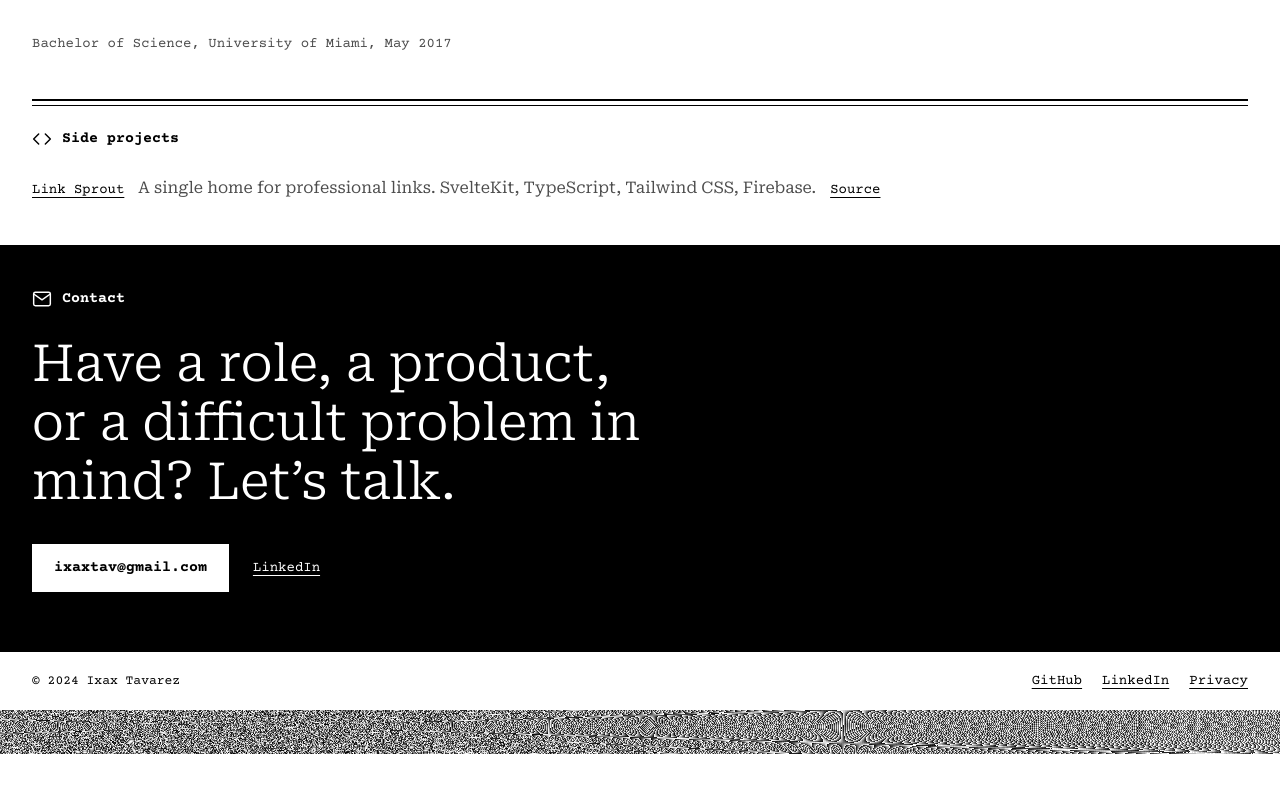
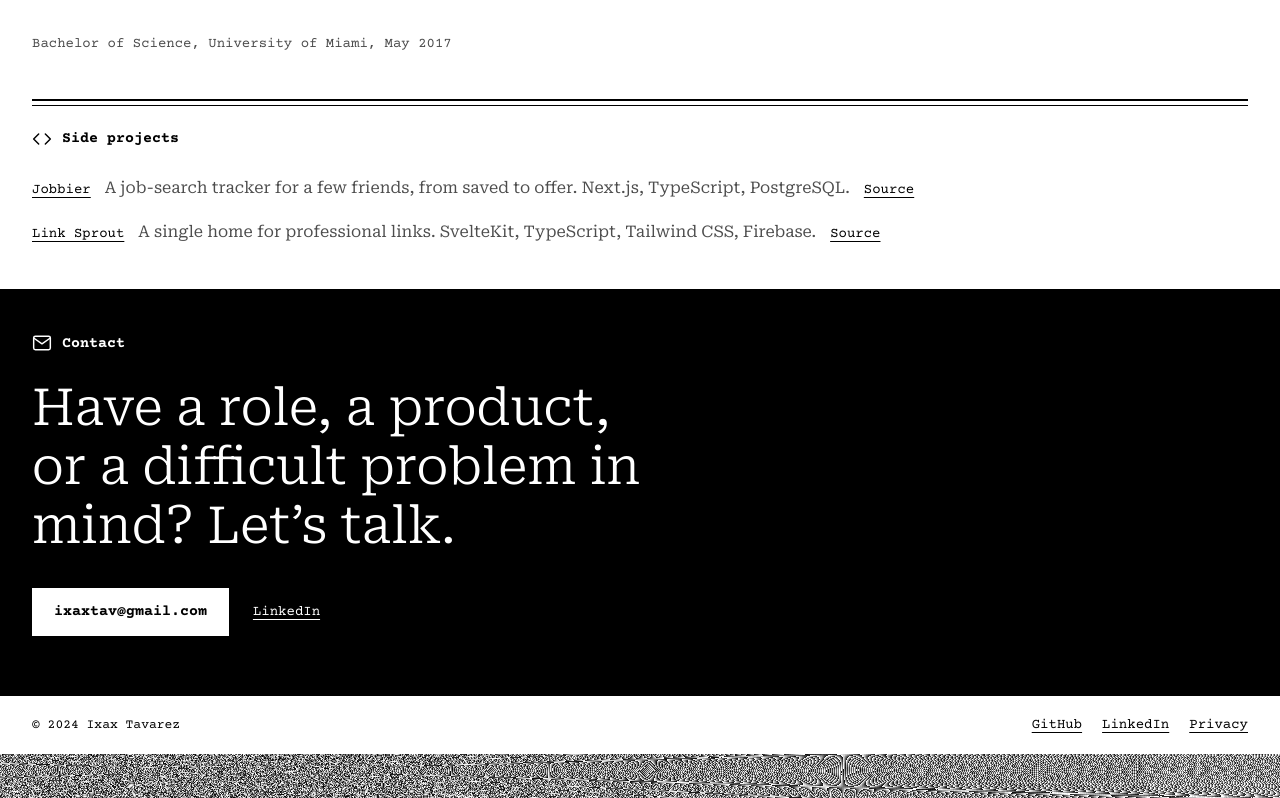
Before and after one commit to ixaxtav/developer-portfolio, a Next.js app: page / in a window 1280 px wide. Shown: the part 2246-3044 px from the top of the page. Before the commit the page ends 3000 px from the top, so only its background shows below. Built offline with nearby package versions, Linux system fonts and the light colour scheme.

Commit message:
Add Jobbier to side projects

```diff
--- a/app/globals.css
+++ b/app/globals.css
@@ -439,6 +439,10 @@ img {
 }
 
 /* Side projects */
+.side-projects {
+  display: grid;
+  gap: 18px;
+}
 .side-projects li {
   display: flex;
   flex-wrap: wrap;
--- a/app/page.tsx
+++ b/app/page.tsx
@@ -173,6 +173,22 @@ export default function Home() {
         </h2>
         <ul className="side-projects">
           <li>
+            <a className="link" href="https://jobbier.vercel.app">
+              Jobbier
+            </a>{" "}
+            <span>
+              A job-search tracker for a few friends, from saved to offer.
+              Next.js, TypeScript, PostgreSQL.
+            </span>{" "}
+            <a
+              className="link"
+              href="https://github.com/ixaxtav/jobbier"
+              aria-label="Jobbier source code"
+            >
+              Source
+            </a>
+          </li>
+          <li>
             <a className="link" href="https://link-sprout.web.app">
               Link Sprout
             </a>{" "}
@@ -180,7 +196,11 @@ export default function Home() {
               A single home for professional links. SvelteKit, TypeScript,
               Tailwind CSS, Firebase.
             </span>{" "}
-            <a className="link" href="https://github.com/ixaxtav/link-sprout">
+            <a
+              className="link"
+              href="https://github.com/ixaxtav/link-sprout"
+              aria-label="Link Sprout source code"
+            >
               Source
             </a>
           </li>
```
